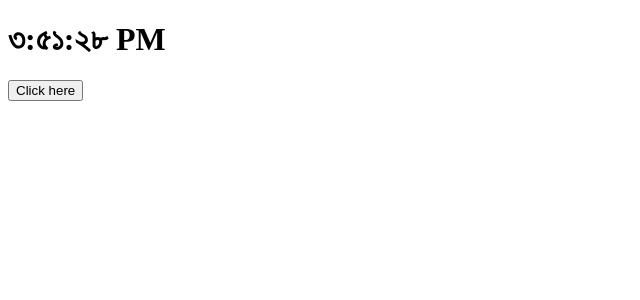
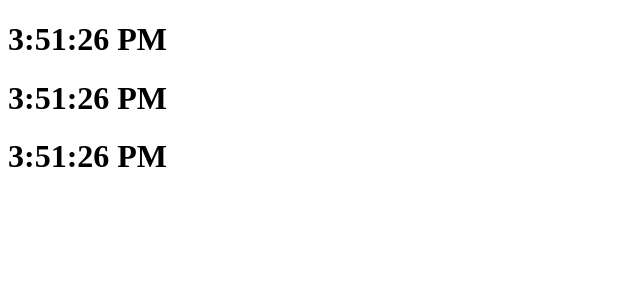
Before and after one commit to Muhammad-Riyead-Rahman/react-tutorials, a React (Create React App) app in the folder my-app/: page / in a window 1280 px wide. Shown: the top 300 px of the page, without its empty margins (0-640 px from the left). Built offline with nearby package versions, Linux system fonts and the light colour scheme.

Commit message:
complete

```diff
--- a/my-app/src/App.js
+++ b/my-app/src/App.js
@@ -1,9 +1,10 @@
-import Clock from './Components/Clock';
+import ClockList from './Components/ClockList';
 
 function App() {
+  const quantities = [1, 2, 3];
   return (
     <div>
-      <Clock locale="bn-BD" />
+      <ClockList quantities={quantities} />
     </div>
   );
 }
--- a/my-app/src/Components/Button.js
+++ b/my-app/src/Components/Button.js
@@ -11,12 +11,15 @@ class Button extends React.Component {
     }
 
     render() {
-        console.log('button componenet rendered');
-        const { change, locale } = this.props;
+        const { change, locale, show, enable } = this.props;
+        if (!enable) return null;
         return (
-            <button type="button" onClick={() => change(locale)}>
-                Click here
-            </button>
+            <>
+                <button type="button" onClick={() => change(locale)}>
+                    {locale === 'bn-BD' ? 'Change Clock' : 'গড়ি পরিবর্তন করুন'}
+                </button>
+                {show && <p>Hello</p>}
+            </>
         );
     }
 }
--- a/my-app/src/Components/Clock.js
+++ b/my-app/src/Components/Clock.js
@@ -2,7 +2,7 @@ import React from 'react';
 import Button from './Button';
 
 class Clock extends React.Component {
-    state = { date: new Date(), locale: 'bn-BD' };
+    state = { date: new Date(), locale: 'en-US' };
 
     componentDidMount() {
         this.clockTimer = setInterval(() => this.tick(), 1000);
--- /dev/null
+++ b/my-app/src/Components/ClockList.js
@@ -0,0 +1,13 @@
+import Clock from './Clock';
+
+export default function ClockList({ quantities = [] }) {
+    return (
+        <>
+            <div>
+                {quantities.map((key) => (
+                    <Clock key={key} />
+                ))}
+            </div>
+        </>
+    );
+}
```
